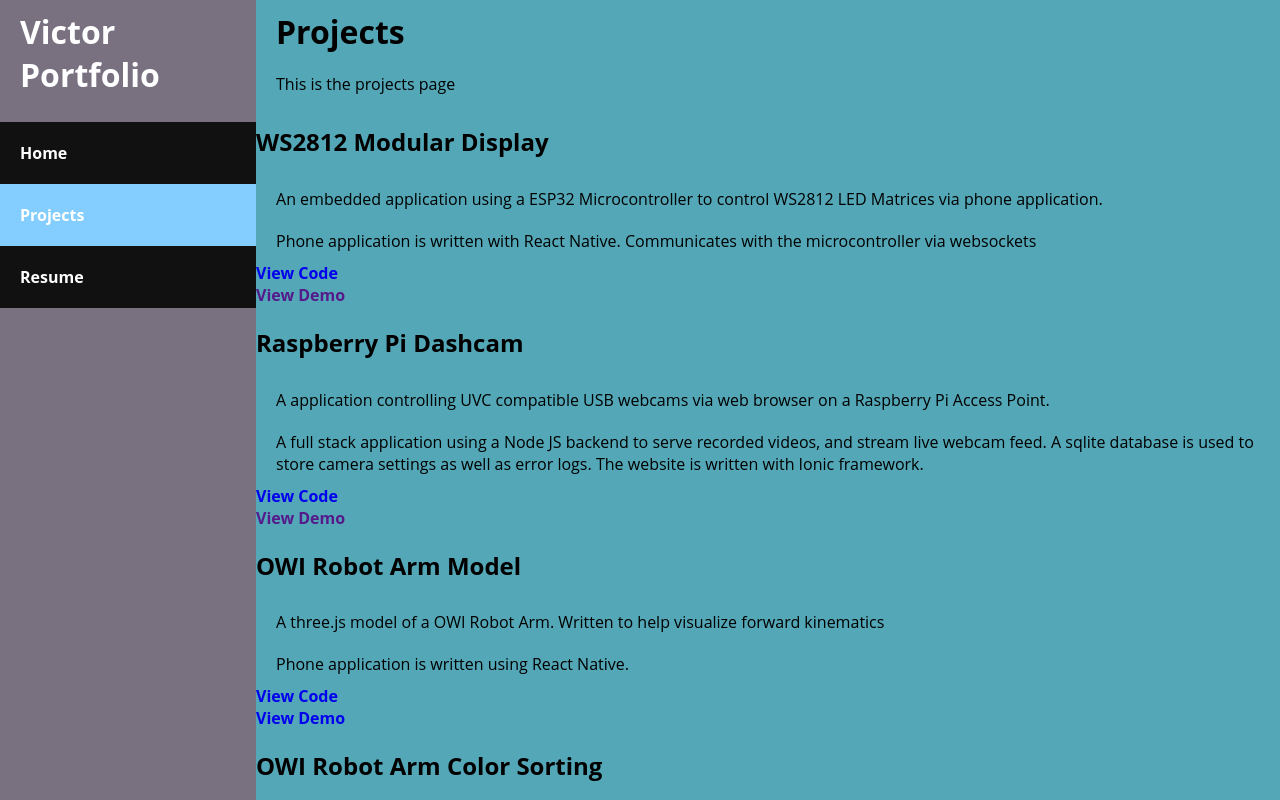
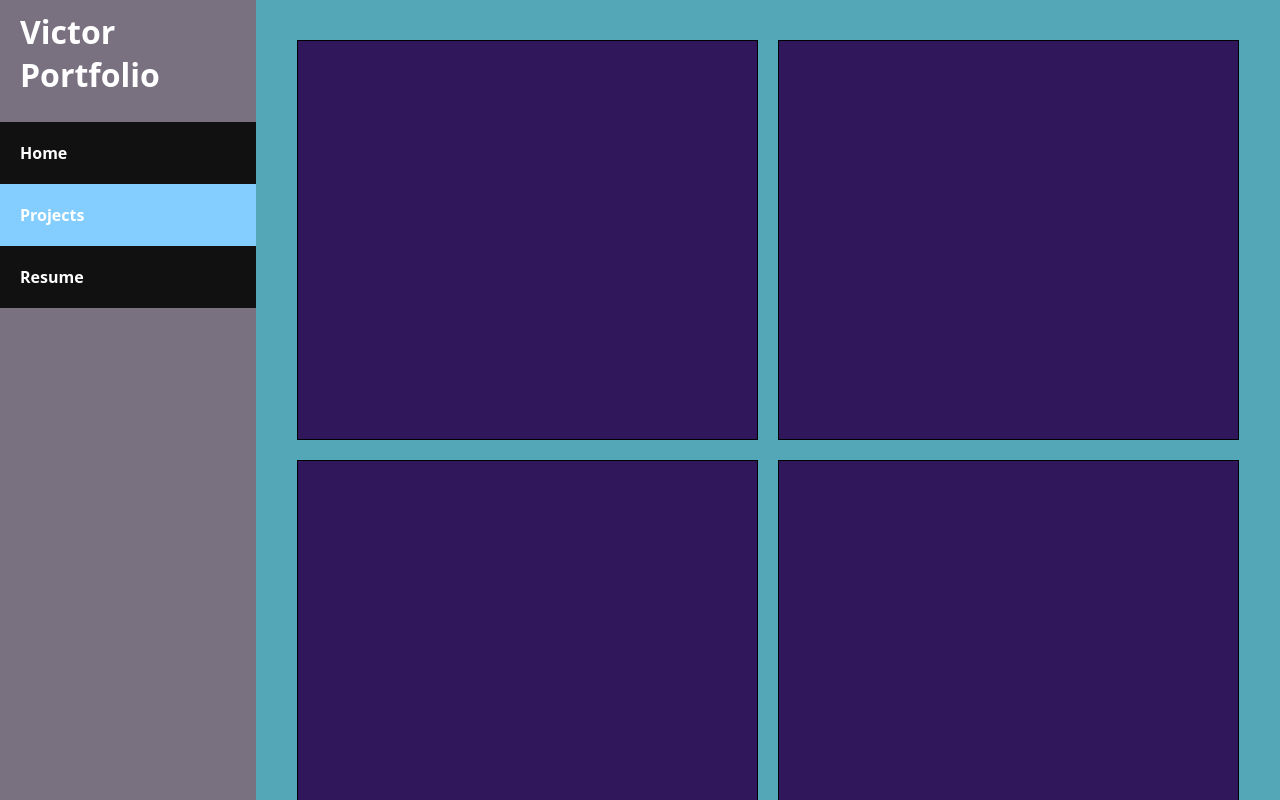
Before and after one commit to vmlopezr/Portfolio, a React (Create React App) app: page /#/projects in a window 1280 px wide. Shown: the top 800 px of the page. Built offline with nearby package versions, Linux system fonts and the light colour scheme.

Commit message:
Projects page updates
The page displays the array of projects as cards, that each open up a basic modal that will display information about them.

```diff
--- a/package.json
+++ b/package.json
@@ -13,6 +13,7 @@
     "@types/react-dom": "^16.9.8",
     "@types/react-router-dom": "^5.1.5",
     "eslint": "^7.1.0",
+    "eslint-plugin-import": "^2.20.2",
     "node-sass": "^4.14.1",
     "react": "^16.13.1",
     "react-dom": "^16.13.1",
@@ -46,8 +47,6 @@
     "@typescript-eslint/parser": "^3.0.1",
     "eslint-config-airbnb": "^18.1.0",
     "eslint-config-prettier": "^6.11.0",
-    "eslint-plugin-import": "^2.20.2",
-    "eslint-plugin-jsx-a11y": "^6.2.3",
     "eslint-plugin-prettier": "^3.1.3",
     "eslint-plugin-react": "^7.20.0",
     "eslint-plugin-react-hooks": "^2.5.1",
--- a/src/Main.tsx
+++ b/src/Main.tsx
@@ -39,4 +39,5 @@ const Main = memo(() => {
     </HashRouter>
   );
 });
+Main.displayName = 'Main';
 export default Main;
--- a/src/index.scss
+++ b/src/index.scss
@@ -5,6 +5,7 @@ body {
 }
 html {
   overflow-y: scroll;
+  overflow-x: hidden;
 }
 .container {
   font-family: 'Open Sans', 'Segoe UI', Roboto, Oxygen, Ubuntu, Cantarell,
@@ -43,13 +44,13 @@ ul.header {
 .main {
   background-color: #fff;
   .content {
-    min-height: 95vh;
+    min-height: 96vh;
     background-color: rgb(83, 167, 182);
     margin: 0px;
   }
   .footer {
     background-color: #8299a8;
-    height: 5vh;
+    height: 4vh;
     margin: 0px;
   }
 }
--- a/src/pages/home/Home.tsx
+++ b/src/pages/home/Home.tsx
@@ -9,4 +9,5 @@ const Home = memo(() => {
     </div>
   );
 });
+Home.displayName = 'Home';
 export default Home;
--- /dev/null
+++ b/src/pages/projects/ProjectModal.scss
@@ -0,0 +1,35 @@
+.modal {
+  pointer-events: auto;
+  cursor: auto;
+  font-family: 'Open Sans';
+}
+.overlay {
+  position: fixed;
+  top: 0;
+  left: 0;
+  width: 100%;
+  height: 100%;
+  background: rgba(0, 0, 0, 0.6);
+}
+.modal-main {
+  position: fixed;
+  background: white;
+  width: 80%;
+  height: auto;
+  top: 50%;
+  left: 50%;
+  transform: translate(-50%, -50%);
+}
+.display-block {
+  display: block;
+}
+
+.display-none {
+  display: none;
+}
+@media (min-width: 800px) {
+  .modal-main {
+    width: 70%;
+    transform: translate(-37.5%, -50%);
+  }
+}
--- /dev/null
+++ b/src/pages/projects/ProjectModal.tsx
@@ -0,0 +1,37 @@
+import React, { memo } from 'react';
+import './ProjectModal.scss';
+import { Project } from './Projects';
+
+interface ModalProps {
+  id: number;
+  project: Project;
+  show: boolean;
+  hideModal(id: number): void;
+}
+
+const ProjectModal = memo(
+  (props: ModalProps) => {
+    const showModal = props.show ? 'modal display-block' : 'modal display-none';
+    const onClick = (event: React.MouseEvent<HTMLDivElement, MouseEvent>) => {
+      props.hideModal(props.id);
+      event.stopPropagation();
+      event.preventDefault();
+    };
+    return (
+      <div className={showModal}>
+        <div className="overlay" onClick={onClick} />
+        <section className="modal-main">
+          <h2>{props.project.title}</h2>
+          <p>{props.project.description}</p>
+          <p>{props.project.technologies}</p>
+          <a href={props.project.githubLink}>View Code</a>
+          <br />
+          <a href={props.project.demoLink}>View Demo</a>
+        </section>
+      </div>
+    );
+  },
+  (prevProps, nextProps) => prevProps.show === nextProps.show
+);
+ProjectModal.displayName = 'ProjectModal';
+export default ProjectModal;
--- /dev/null
+++ b/src/pages/projects/Projects.scss
@@ -0,0 +1,77 @@
+.projectsContainer {
+  display: flex;
+  width: 100%;
+  justify-content: center;
+  align-items: center;
+  flex-direction: column;
+  flex-wrap: wrap;
+}
+
+.ModalItem {
+  width: 90%;
+  height: 400px;
+  margin: 10px 10px;
+  background-color: rgb(48, 22, 90);
+  border: 1px solid #000;
+  padding: 0px;
+  h2 {
+    color: rgb(212, 212, 212);
+  }
+}
+.button-content {
+  position: relative;
+  display: inline-block;
+  width: 100%;
+  height: 100%;
+  padding: 0px;
+  margin: 0px;
+}
+:hover > .button-content {
+  background-color: rgba(92, 56, 151, 0.753);
+  cursor: pointer;
+  h2 {
+    color: #fff;
+    opacity: 1;
+    transition: opacity 0.7s;
+  }
+}
+:active > .button-content {
+  background-color: rgba(92, 56, 151, 0.753);
+  cursor: pointer;
+  h2 {
+    color: #fff;
+    opacity: 1;
+    transition: opacity 0.7s;
+  }
+}
+button:not(:-moz-focusring):focus > .ComplexButton-Content {
+  box-shadow: none;
+}
+
+:focus > .button-content {
+  background-color: rgba(92, 56, 151, 0.753);
+  cursor: pointer;
+  h2 {
+    color: #fff;
+    opacity: 1;
+    transition: opacity 0.7s;
+  }
+}
+.ModalItem:focus,
+.button-content {
+  outline: none;
+}
+@media (min-width: 800px) {
+  .ModalItem {
+    width: 45%;
+    h2 {
+      color: rgb(226, 225, 225);
+      opacity: 0;
+    }
+  }
+
+  .projectsContainer {
+    flex-direction: row;
+    padding-top: 30px;
+  }
+}
--- a/src/pages/projects/Projects.tsx
+++ b/src/pages/projects/Projects.tsx
@@ -1,6 +1,8 @@
 import React, { memo } from 'react';
+import ProjectModal from './ProjectModal';
+import './Projects.scss';
 
-interface Project {
+export interface Project {
   title: string;
   description: string;
   img: string;
@@ -27,7 +29,7 @@ const projects: Project[] = [
     technologies: `A full stack application using a Node JS backend to serve recorded videos, and stream live webcam feed.
     A sqlite database is used to store camera settings as well as error logs. The website is written with Ionic framework.`,
     githubLink: 'https://github.com/vmlopezr/rpi-dashcam',
-    demoLink: '',
+    demoLink: 'https://vmlopezr.github.io',
   },
   {
     title: 'OWI Robot Arm Model',
@@ -49,24 +51,54 @@ const projects: Project[] = [
     demoLink: '',
   },
 ];
+const modalInitialState = [false, false, false, false];
+
 const Projects = memo(() => {
+  const [modalState, setModalState] = React.useState([...modalInitialState]);
+  const [disablePointer, setPointerEv] = React.useState(false);
+  const showModal = (id: number) => (
+    event: React.MouseEvent<HTMLButtonElement, MouseEvent>
+  ) => {
+    const state = [...modalState];
+    state[id] = true;
+    setModalState(state);
+    setPointerEv(true);
+    event.currentTarget.blur();
+  };
+  const hideModal = (id: number) => {
+    const state = [...modalState];
+    state[id] = false;
+    setModalState(state);
+    setPointerEv(false);
+  };
   return (
-    <div>
-      <h1>Projects</h1>
-      <p>This is the projects page</p>
+    <div className="projectsContainer">
       {projects.map((project, id) => {
         return (
-          <div key={project.title}>
-            <h2>{project.title}</h2>
-            <p>{project.description}</p>
-            <p>{project.technologies}</p>
-            <a href={project.githubLink}>View Code</a>
-            <br />
-            <a href={project.demoLink}>View Demo</a>
-          </div>
+          <button
+            type="button"
+            className="ModalItem"
+            key={project.title}
+            onClick={showModal(id)}
+            tabIndex={0}
+            style={{
+              pointerEvents: disablePointer ? 'none' : 'auto',
+            }}
+          >
+            <span className="button-content" tabIndex={-1}>
+              <h2>{project.title}</h2>
+              <ProjectModal
+                id={id}
+                project={project}
+                show={modalState[id]}
+                hideModal={hideModal}
+              />
+            </span>
+          </button>
         );
       })}
     </div>
   );
 });
+Projects.displayName = 'Projects';
 export default Projects;
--- a/src/pages/resume/ResumePage.tsx
+++ b/src/pages/resume/ResumePage.tsx
@@ -8,4 +8,5 @@ const ResumePage = memo(() => {
     </div>
   );
 });
+ResumePage.displayName = 'ResumePage';
 export default ResumePage;
```
Also changed, not shown: .eslintrc.json, 1 other file (tests, documents, lock files or other folders).
